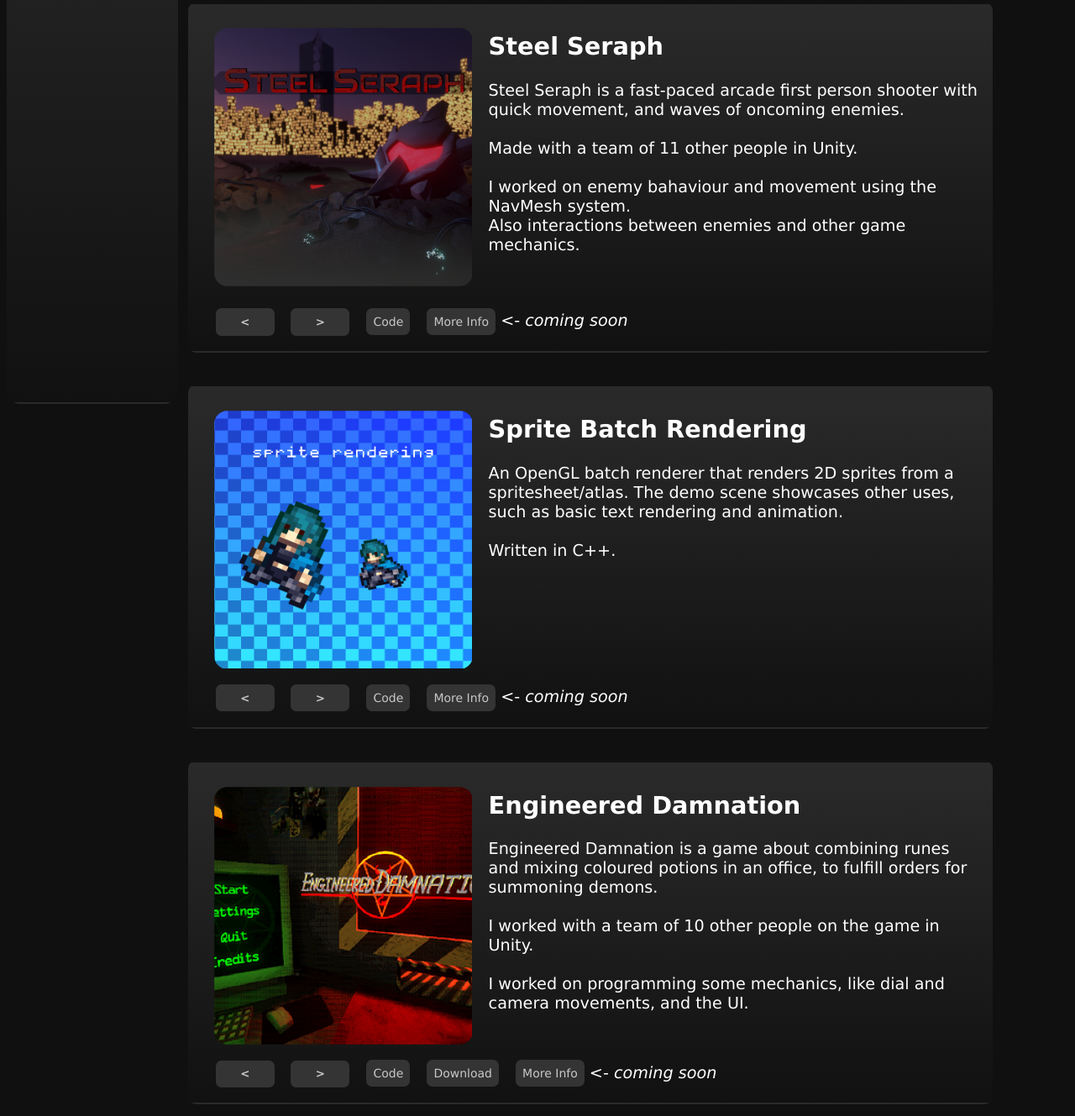
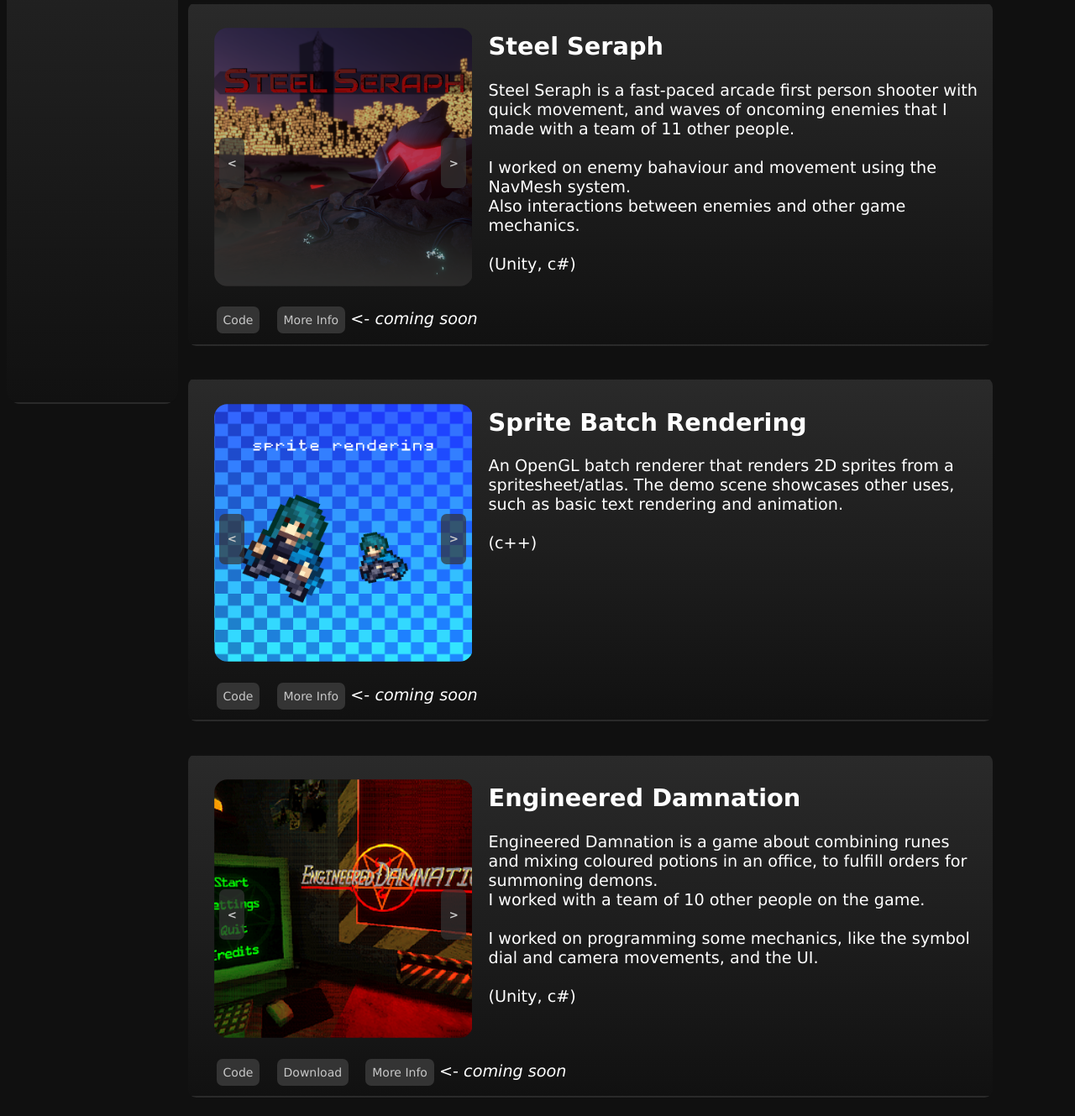
Before and after one commit to sguiedi/sguiedi.github.io, a plain HTML site: page index.html in a window 1280 px wide. Shown: the part 311-1640 px from the top of the page at 84% size. Drawn offline with Linux system fonts and the light colour scheme.

Commit message:
image scroll buttons and other minor small changes

```diff
--- a/css/style.css
+++ b/css/style.css
@@ -29,8 +29,6 @@
 
     background: rgb(28,28,28);
     background: linear-gradient(0deg, rgb(17, 17, 17) 0%, rgb(42, 42, 42) 100%);
-
-    align-content: center;
 }
 
   .container {
@@ -47,42 +45,54 @@
 
   .itemimage {
     padding: 1em;
+    width: 16em;
+    height: 16em;
+    float:left;
     object-fit: cover;
     border-radius: 10%;
-
-    height: 16em;
-    width: 16em;
-    display:block;
-    margin: auto;
-
-    float: left;
   }
 
-  @media screen and (max-width: 1250px) {
-    .itemimage {
-      float: none;
-      display:block;
-      margin: auto;
-    }
-
-    .item {
-    text-align: center;
-    }
+  .itemimagecontainer {
+    position: relative;
   }
 
   .itembutton {
-    background-color: rgb(52,52,52);
+    background-color: rgb(52, 52, 52, 0.7);
     border-color: rgba(0, 0, 0, 0);
     border-radius: 0.5em;
     color: rgb(200, 200, 200);
     padding: 0.5em;
     margin-left: 1em;
-    width: 70px;
+    width: 30px;
+    height: 60px;
+    position: absolute;
+    float: left;
+    left: 12px;
+    top: 150px;
+  }
+
+  .itembutton2 {
+    background-color: rgb(52, 52, 52, 0.7);
+    border-color: rgba(0, 0, 0, 0);
+    border-radius: 0.5em;
+    color: rgb(200, 200, 200);
+    padding: 0.5em;
+    margin-left: 1em;
+    width: 30px;
+    height: 60px;
+    position: absolute;
+    float: left;
+    left: 276px;
+    top: 150px;
   }
 
     .itembutton:hover {
         background-color: rgb(84, 84, 84);
     }
+
+    .itembutton2:hover {
+      background-color: rgb(84, 84, 84);
+  }
 
   .itembuttonwide {
     padding: 0.5em;
@@ -97,12 +107,9 @@
     border-color: rgba(0, 0, 0, 0);
   }
 
-  @media screen and (max-width: 1250px) {
-    .itembuttonwide
-    {
-      width: 200px;
-    }
-  }
+  .itembuttonwide:hover {
+    background-color: rgb(84, 84, 84);
+}
 
 .itembuttoncontainer {
     position: absolute;
@@ -174,7 +181,6 @@
     width: 100%;
     height: auto;
     position: relative;
-    font-size: x-large;
   }
   .sidebar a {float: left;}
   div.content {margin-left: 0;}
--- a/index.html
+++ b/index.html
@@ -33,27 +33,28 @@
         <div class="container" id="item3">
             <div class="item">
                 <!--image-->
-                <img class="itemimage" id="image3" src="img/steelseraph4.png">
+                <div class="itemimagecontainer">
+                    <img class="itemimage" id="image3" src="img/steelseraph4.png">
+                    <button class="itembutton" onclick="PreviousImage('image3')"><b>&lt;</b></button>
+                    <button class="itembutton2" onclick="NextImage('image3')"><b>&gt;</b></button>
+                </div>
                 <!--title-->
                 <h2>
                     Steel Seraph
                 </h2>
                 <!-- info -->
                 <p>
-                    Steel Seraph is a fast-paced arcade first person shooter with quick movement, and waves of oncoming enemies.<br>
-                    <br>
-                    Made with a team of 11 other people in Unity.<br>
+                    Steel Seraph is a fast-paced arcade first person shooter with quick movement, and waves of oncoming enemies
+                    that I made with a team of 11 other people.<br>
                     <br>
                     I worked on enemy bahaviour and movement using the NavMesh system.<br>
                     Also interactions between enemies and other game mechanics.<br>
                     <br>
-                    <u></u>
+                    (Unity, c#)
                     <br>
                 </p>
                 <!--buttons-->
                 <div class="itembuttoncontainer">
-                    <button class="itembutton" onclick="PreviousImage('image3')"><b>&lt;</b></button>
-                    <button class="itembutton" onclick="NextImage('image3')"><b>&gt;</b></button>
                     <a class="itembuttonwide" target="_blank" href="https://github.com/DerogeNaN/CyberSheriff">Code</a>
                     <a class="itembuttonwide" target="_blank" href="https://sguiedi.github.io/">More Info</a>
                     &lt;- <i>coming soon</i>
@@ -65,7 +66,11 @@
         <div class="container" id="item2">
             <div class="item">
                 <!--image-->
-                <img class="itemimage" id="image2" src="img/sprites1.png">
+                <div class="itemimagecontainer">
+                    <img class="itemimage" id="image2" src="img/sprites1.png">
+                    <button class="itembutton" onclick="PreviousImage('image2')"><b>&lt;</b></button>
+                    <button class="itembutton2" onclick="NextImage('image2')"><b>&gt;</b></button>
+                </div>
                 <!--title-->
                 <h2>
                     Sprite Batch Rendering
@@ -75,12 +80,10 @@
                     An OpenGL batch renderer that renders 2D sprites from a spritesheet/atlas.
                     The demo scene showcases other uses, such as basic text rendering and animation.<br>
                     <br>
-                    Written in C++.
+                    (c++)
 
                 </p>
                 <div class="itembuttoncontainer">
-                    <button class="itembutton" onclick="PreviousImage('image2')"><b>&lt;</b></button>
-                    <button class="itembutton" onclick="NextImage('image2')"><b>&gt;</b></button>
                     <a class="itembuttonwide" target="_blank" href="https://github.com/sguiedi/SpriteRendering">Code</a>
                     <a class="itembuttonwide" target="_blank" href="https://sguiedi.github.io/">More Info</a>
                     &lt;- <i>coming soon</i>
@@ -92,7 +95,11 @@
         <div class="container" id="item1">
             <div class="item">
                 <!--image-->
-                <img class="itemimage" id="image1" src="img/ed0.png">
+                <div class="itemimagecontainer">
+                    <img class="itemimage" id="image1" src="img/ed0.png">
+                    <button class="itembutton" onclick="PreviousImage('image1')"><b>&lt;</b></button>
+                    <button class="itembutton2" onclick="NextImage('image1')"><b>&gt;</b></button>
+                </div>
                 <!--title-->
                 <h2>
                     Engineered Damnation
@@ -100,15 +107,14 @@
                 <!--info-->
                 <p>
                     Engineered Damnation is a game about combining runes and mixing coloured potions in an office, to fulfill orders for summoning demons.<br>
+                    I worked with a team of 10 other people on the game.<br>
                     <br>
-                    I worked with a team of 10 other people on the game in Unity.<br>
+                    I worked on programming some mechanics, like the symbol dial and camera movements, and the UI.<br>
                     <br>
-                    I worked on programming some mechanics, like dial and camera movements, and the UI.<br>
+                    (Unity, c#)
                     <br>
                 </p>
                 <div class="itembuttoncontainer">
-                    <button class="itembutton" onclick="PreviousImage('image1')"><b>&lt;</b></button>
-                    <button class="itembutton" onclick="NextImage('image1')"><b>&gt;</b></button>
                     <a class="itembuttonwide" target="_blank" href="https://github.com/tombeeeeeeeeeee/Engineered-Damnation">Code</a>
                     <a class="itembuttonwide" target="_blank" href="https://dragonbytegames.itch.io/engineered-damnation">Download</a>
                     <a class="itembuttonwide" target="_blank" href="https://sguiedi.github.io/">More Info</a>
```
